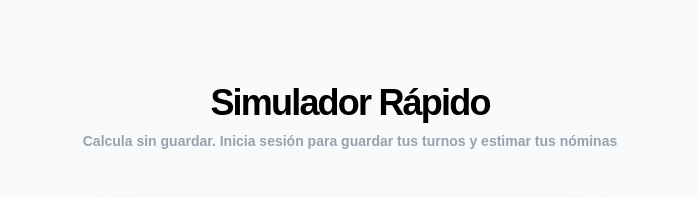
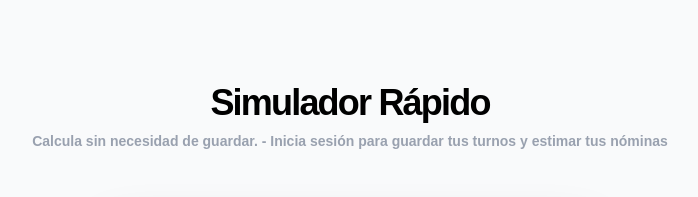
Before and after one commit to JuanRivera24/mc-wallet, a Next.js app: page / in a window 1280 px wide. Shown: the part 1540-1737 px from the top of the page, without its empty margins (290-988 px from the left). Built offline with nearby package versions, Linux system fonts and the light colour scheme; no server answers.

Commit message:
Actualizar page.tsx

```diff
--- a/src/app/page.tsx
+++ b/src/app/page.tsx
@@ -71,7 +71,7 @@ export default function Home() {
       <section id="calculadora" className="py-16 md:py-24 bg-gray-50 flex flex-col items-center px-4">
         <div className="mb-8 md:mb-12 text-center">
           <h2 className="text-3xl md:text-4xl font-black tracking-tighter mb-2">Simulador Rápido</h2>
-          <p className="text-gray-400 font-bold text-xs md:text-sm">Calcula sin guardar. <b>Inicia sesión para guardar tus turnos y estimar tus nóminas</b></p>
+          <p className="text-gray-400 font-bold text-xs md:text-sm">Calcula sin necesidad de guardar. - <b>Inicia sesión para guardar tus turnos y estimar tus nóminas</b></p>
         </div>
         <ShiftCalculator />
       </section>
```
